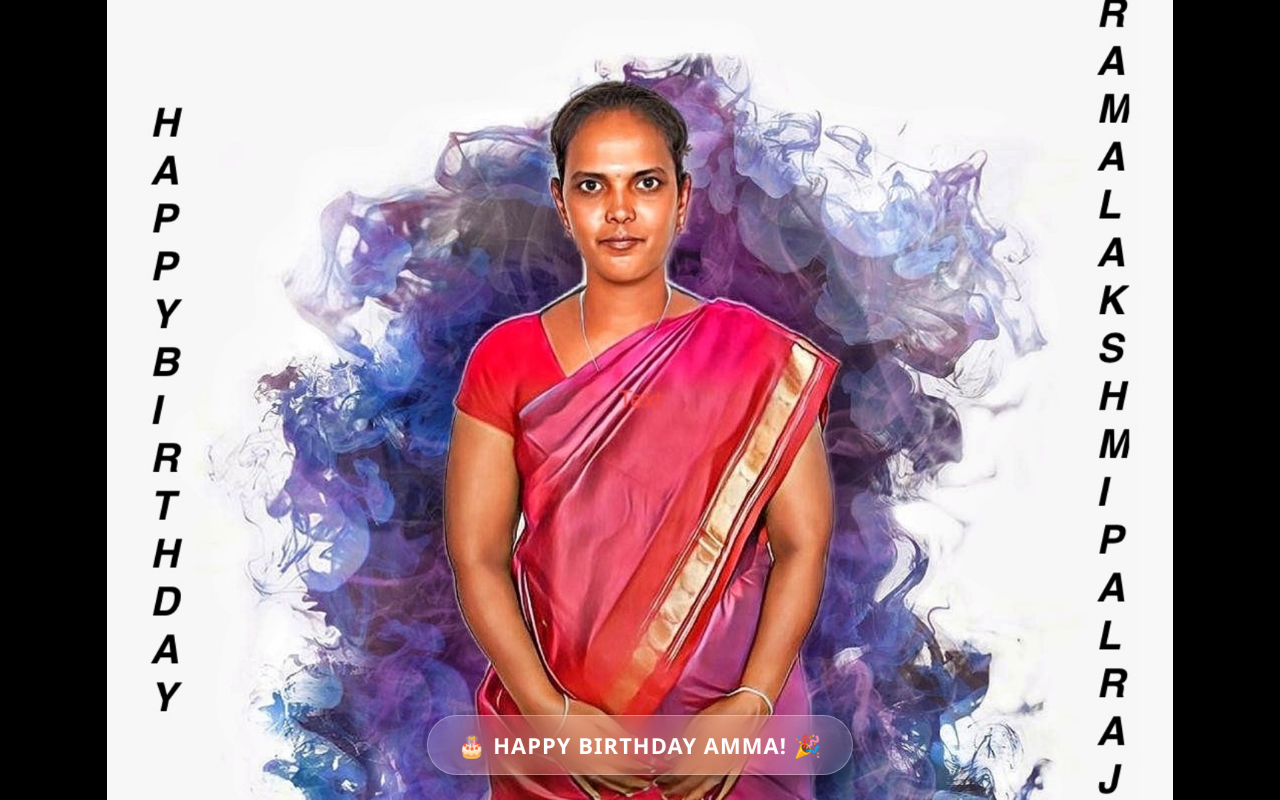
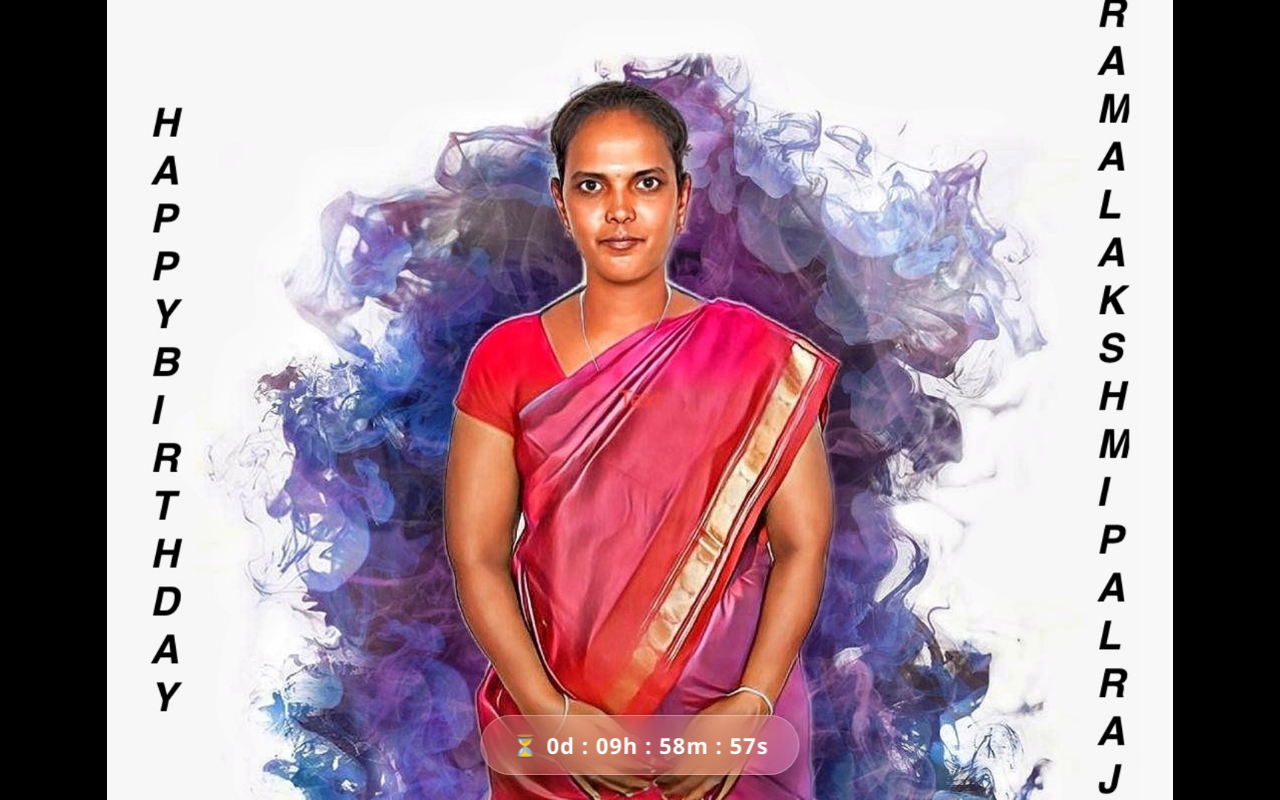
Before and after one commit to UDHAIYAKUMAR/amma-birthday, a plain HTML site: page index.html in a window 1280 px wide. Drawn offline with Linux system fonts and the light colour scheme.

Commit message:
Update index.html

```diff
--- a/index.html
+++ b/index.html
@@ -179,7 +179,7 @@ body {
 
 const target =
     new Date(
-        "2026-09-28T08:00:00+05:30"
+        "2026-09-28T18:00:00+05:30"
     ).getTime();
 
 
```
